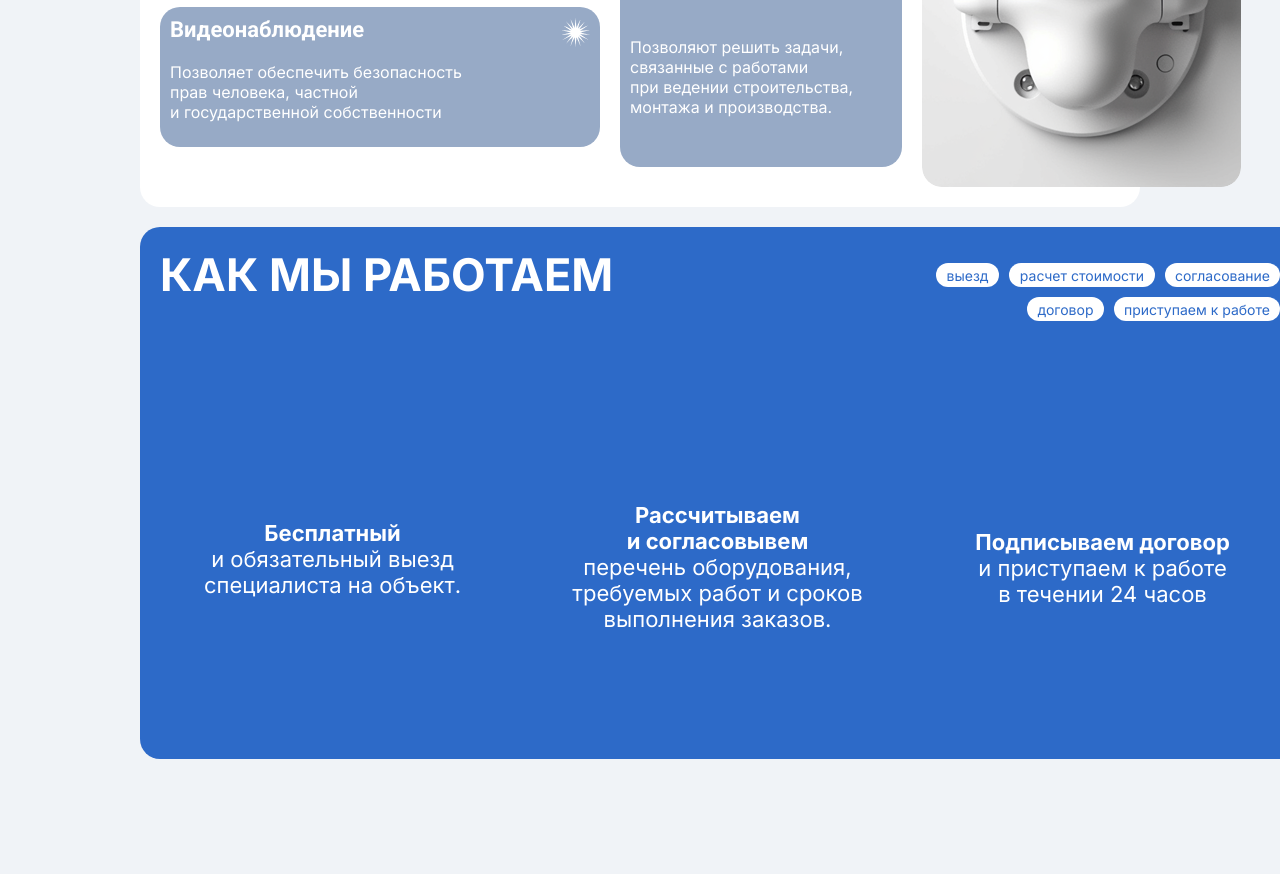
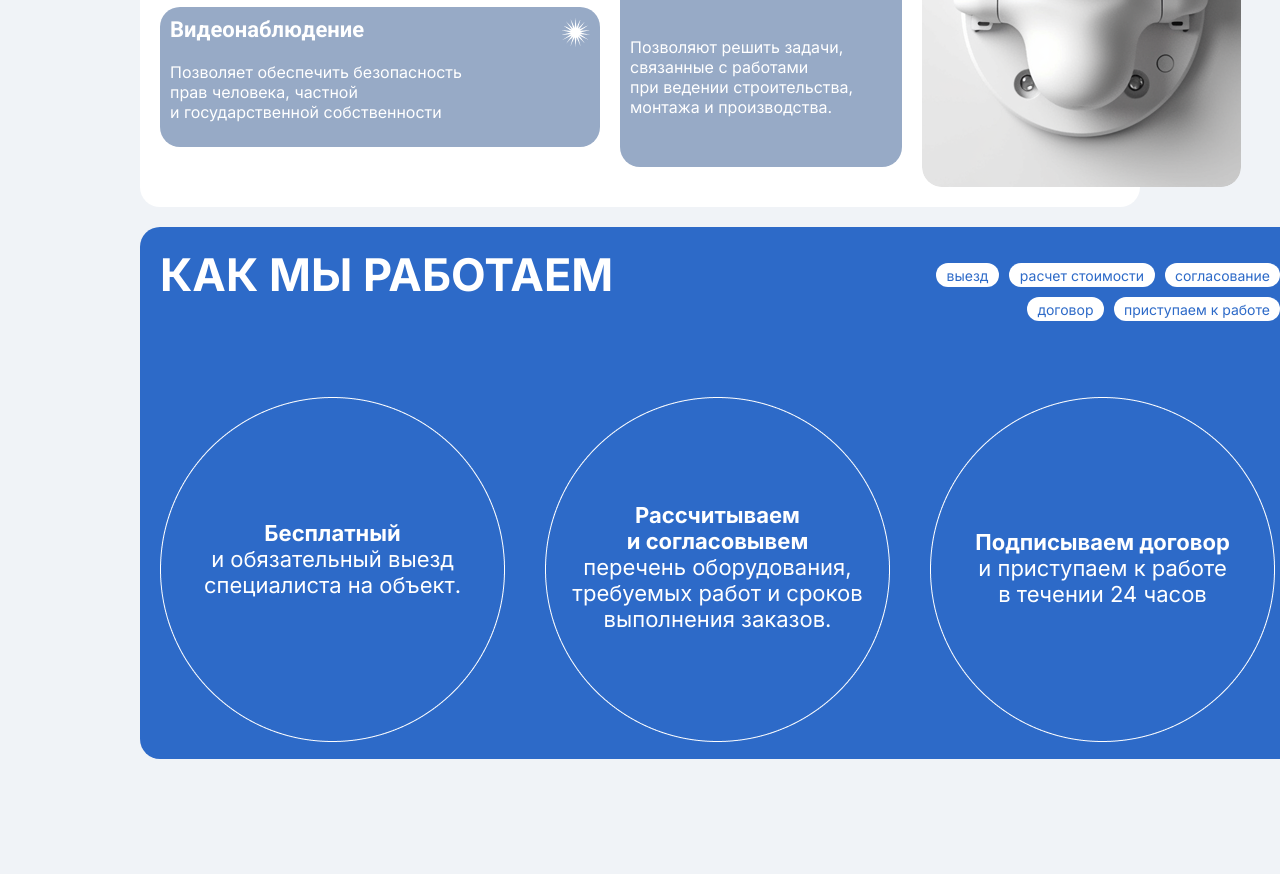
Before and after one commit to Mirain02/obama, a plain HTML site: page index.html in a window 1280 px wide. Shown: the part 523-1397 px from the top of the page. Drawn offline with Linux system fonts and the light colour scheme.

Commit message:
Update index.css
Signed-off-by: Mirain02 <inzenerk@gmail.com>

```diff
--- a/index.css
+++ b/index.css
@@ -297,7 +297,7 @@ body {
 .krug1{
     width: 345px;
     height: 345px;
-    background-image: url(./img/imgSeven.png);
+    background-image: url(./imgSeven.png);
     padding-top: 123px;
     background-repeat: no-repeat;
 }
@@ -305,7 +305,7 @@ body {
 .krug2{
     width: 345px;
     height: 345px;
-    background-image: url(./img/imgSeven.png);
+    background-image: url(./imgSeven.png);
     padding-top: 105px;
     background-repeat: no-repeat;
 }
@@ -313,7 +313,7 @@ body {
 .krug3{
     width: 345px;
     height: 345px;
-    background-image: url(./img/imgSeven.png);
+    background-image: url(./imgSeven.png);
     padding-top: 132px;
     background-repeat: no-repeat;
 }
```
